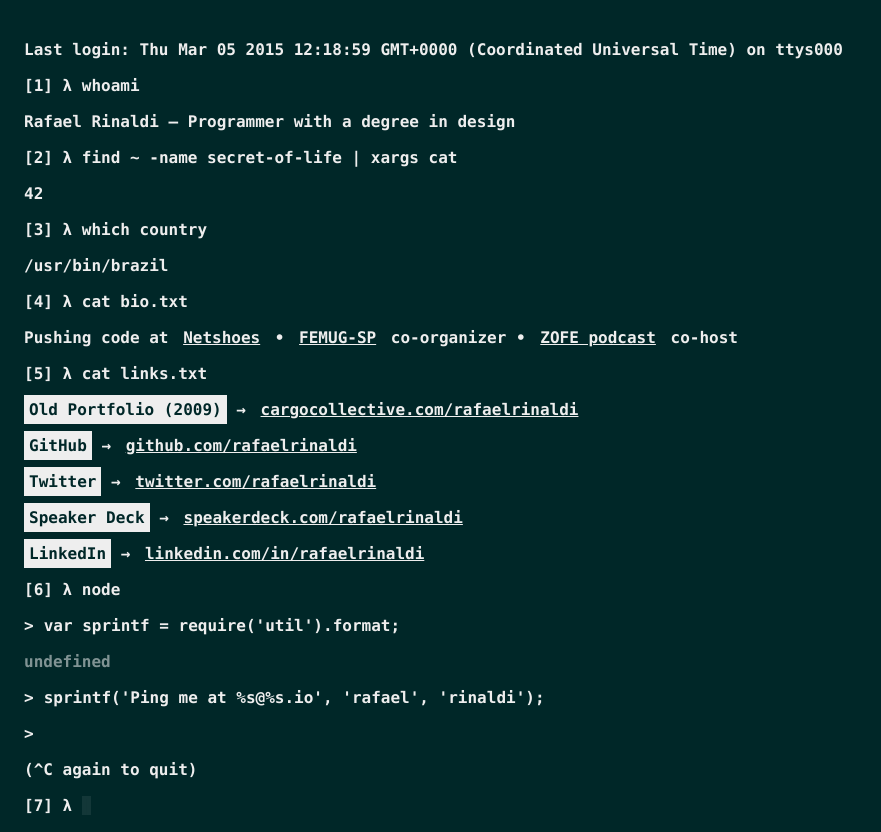
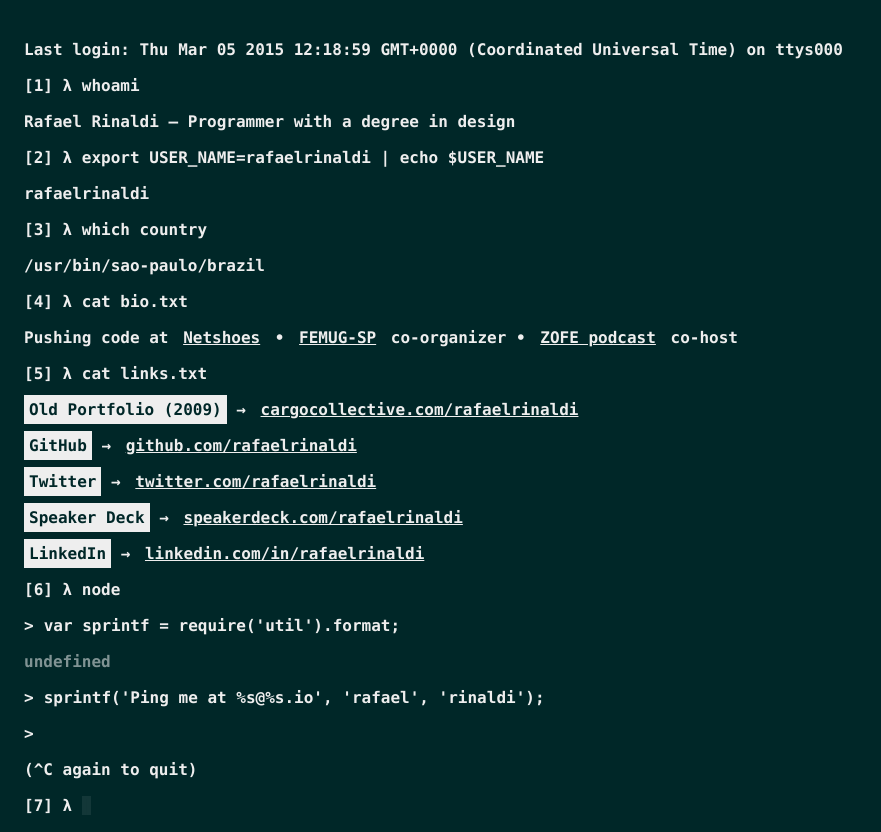
Before and after one commit to rafaelrinaldi/rafaelrinaldi.github.io, a plain HTML site: page index.html in a window 1280 px wide. Shown: the whole page, without its empty margins (0-881 px from the left). Drawn offline with Linux system fonts and the light colour scheme.

Commit message:
Added `$USER_NAME`

```diff
--- a/index.html
+++ b/index.html
@@ -113,10 +113,10 @@
     <p class='terminal--header'>Last login: {{today}} on ttys000</p>
     <p class='terminal--input'>whoami</p>
     <p class='terminal--output'>Rafael Rinaldi – Programmer with a degree in design</p>
-    <p class='terminal--input'>find ~ -name secret-of-life | xargs cat</p>
-    <p class='terminal--output'>42</p>
+    <p class='terminal--input'>export USER_NAME=rafaelrinaldi | echo $USER_NAME</p>
+    <p class='terminal--output'>rafaelrinaldi</p>
     <p class='terminal--input'>which country</p>
-    <p class='terminal--output'>/usr/bin/brazil</p>
+    <p class='terminal--output'>/usr/bin/sao-paulo/brazil</p>
     <p class='terminal--input'>cat bio.txt</p>
     <p class='terminal--output'>Pushing code at <a href='http://netshoes.com.br' title='Netshoes'>Netshoes</a> • <a href='http://sp.femug.com' title='FEMUG-SP'>FEMUG-SP</a> co-organizer • <a href='http://zofe.com.br' title='ZOFE'>ZOFE podcast</a> co-host</p>
     <p class='terminal--input'>cat links.txt</p>
```
